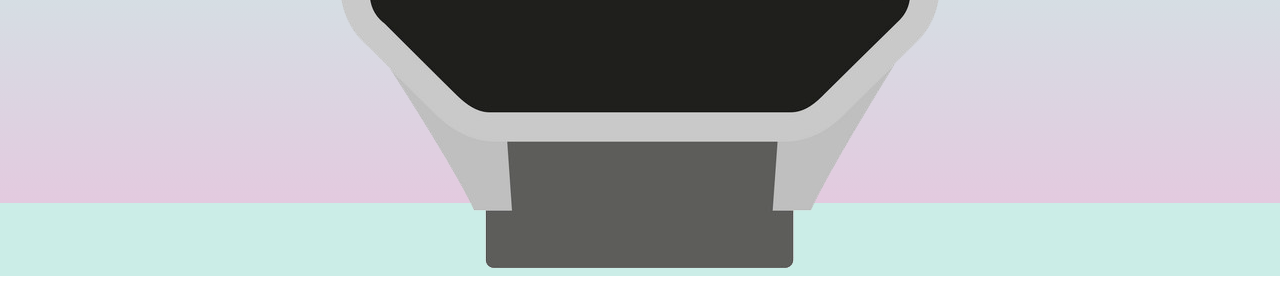
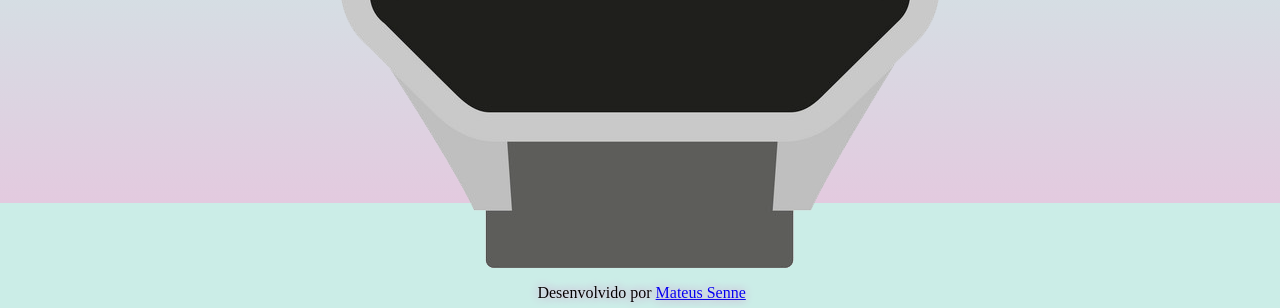
Before and after one commit to Senne42/relogioJS, a plain HTML site: page index.html in a window 1280 px wide. Shown: the part 597-905 px from the top of the page. Before the commit the page ends 873 px from the top, so only its background shows below. Drawn offline with Linux system fonts and the light colour scheme.

Commit message:
Adição do rodapé

```diff
--- a/index.html
+++ b/index.html
@@ -29,11 +29,11 @@
 
     </div>
 
-    <!-- <div id="rodape">
-		<p style="text-align: center;"> Desenvolvido por <a href="https://www.linkedin.com/in/mateus-senne-172905149/"> Mateus Senne</a></p>
-	</div> -->
 </body>
 
 <footer>
+    <div id="rodape">
+        <p style="text-align: center;"> Desenvolvido por <a href="https://www.linkedin.com/in/mateus-senne-172905149/"> Mateus Senne</a></p>
+    </div>
 </footer>
 </html>
```
